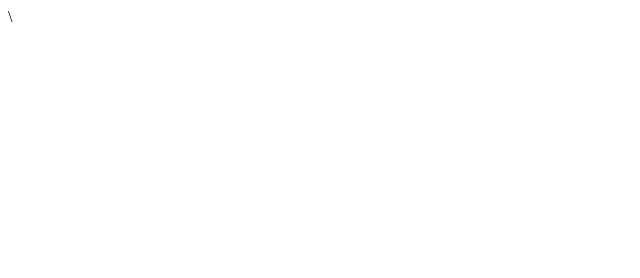
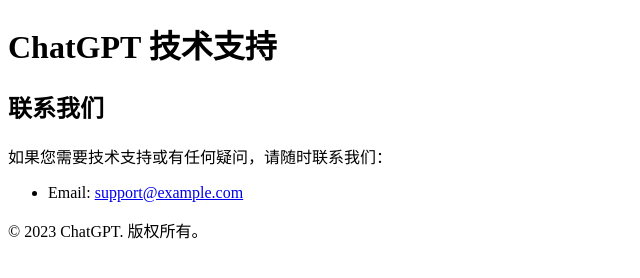
Before and after one commit to JonyFry/JonyFry.github.io, a plain HTML site: page support/contact-us.html in a window 1280 px wide. Shown: the whole page, without its empty margins (0-640 px from the left). Drawn offline with Linux system fonts and the light colour scheme.

Commit message:
Update contact-us.html

```diff
--- a/support/contact-us.html
+++ b/support/contact-us.html
@@ -1 +1,28 @@
-\
+<!DOCTYPE html>
+<html lang="zh-CN">
+<head>
+    <meta charset="UTF-8">
+    <meta http-equiv="X-UA-Compatible" content="IE=edge">
+    <meta name="viewport" content="width=device-width, initial-scale=1.0">
+    <title>ChatGPT 技术支持</title>
+</head>
+<body>
+    <header>
+        <h1>ChatGPT 技术支持</h1>
+    </header>
+
+    <section>
+        <h2>联系我们</h2>
+        <p>如果您需要技术支持或有任何疑问，请随时联系我们：</p>
+        <ul>
+            <li>Email: <a href="mailto:support@example.com">support@example.com</a></li>
+        </ul>
+    </section>
+
+
+
+    <footer>
+        <p>&copy; 2023 ChatGPT. 版权所有。</p>
+    </footer>
+</body>
+</html>
```
